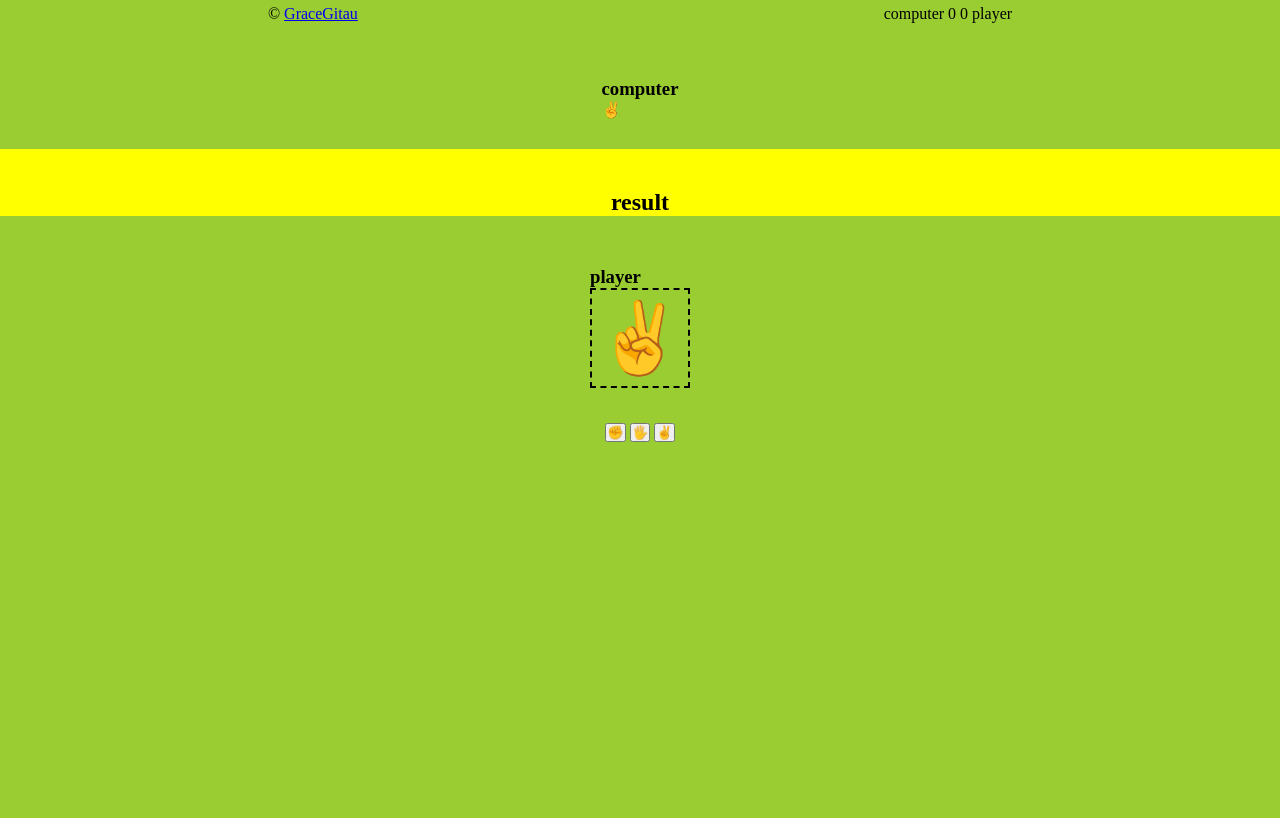
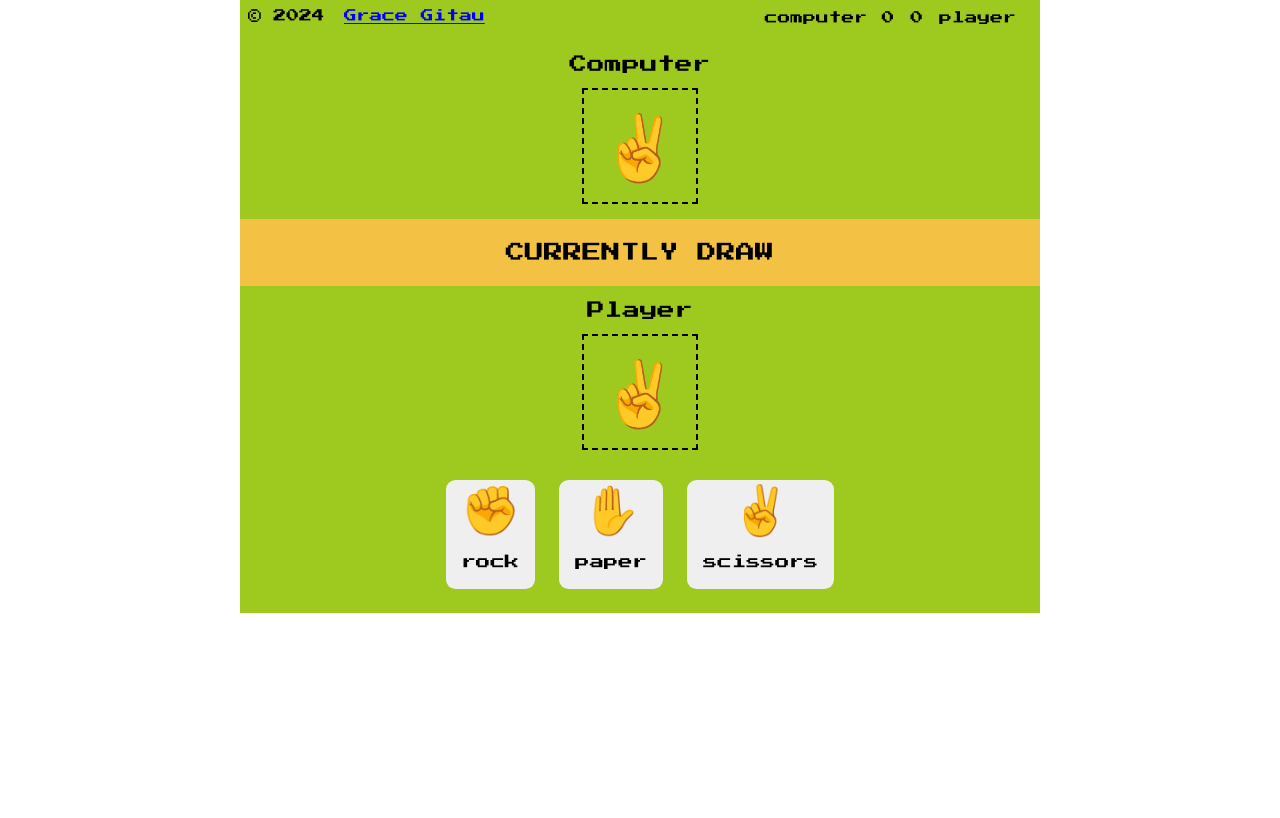
Before and after one commit to 1Gitau/rock-paper-scissors-game, a plain HTML site: page index.html in a window 1280 px wide. Drawn offline with Linux system fonts and the light colour scheme.

Commit message:
changing html and creating javascript code

```diff
--- a/app.js
+++ b/app.js
@@ -0,0 +1,57 @@
+const playerOption = ["rock", "paper","scissor","paper",
+    "rock","scissor","paper", "rock","scissor","rock", "paper","scissor","rock", "scissor","paper",
+    "rock", "paper","scissor"]
+
+const playerOptionIcon ={
+    rock: "&#9994;",
+    paper: "&#9995;",
+    scissor: "&#9996;"
+}
+
+const computerDispayChoice = document.getElementsByClassName("computer-dispay-choice")[0];
+const scoreResult = document.getElementsByClassName("result")[0];
+const playerDispayChoice = document.getElementsByClassName("player-dispay-choice")[0];
+const computerCount = document.getElementsByClassName("computer-count")[0];
+const playerCount = document.getElementsByClassName("player-count")[0];
+
+let defaultChoice = "scissor";
+
+function initializeDefaultChoice() {
+    playerDispayChoice.innerHTML = playerOptionIcon[defaultChoice];
+    computerDispayChoice.innerHTML = playerOptionIcon[defaultChoice];
+    scoreResult.textContent = "currently draw";
+}
+
+console.log(initializeDefaultChoice());
+
+
+function playgame (playerChoice){
+    const computerChoice = playerOption[Math.floor(Math.random()*3)];
+    let result;
+
+    if(computerChoice === playerChoice){
+        result = "draw"
+    }else if(computerChoice ==="rock" && playerChoice ==="scissor"){
+        result ="computer wins"
+    }else if(computerChoice ==="scissor" && playerChoice ==="rock"){
+        result ="player wins"
+    }else if(computerChoice ==="paper" && playerChoice ==="scissor"){
+        result ="player wins"
+    }else if(computerChoice ==="rock" && playerChoice ==="paper"){
+        result ="player wins"
+    }else if(computerChoice ==="scissor" && playerChoice ==="paper"){
+        result ="computer wins"
+    }else if(computerChoice ==="paper" && playerChoice ==="rock"){
+        result ="computer wins"
+    }
+
+    playerDispayChoice.innerHTML = playerOptionIcon[playerChoice];
+    computerDispayChoice.innerHTML = playerOptionIcon[computerChoice];
+    scoreResult.textContent = result;
+
+    if (result ==="computer wins"){
+        computerCount.textContent = parseInt(computerCount.textContent)+1;
+    }else if (result ==="player wins"){
+        playerCount.textContent = parseInt(playerCount.textContent)+1;
+    }
+}
--- a/index.html
+++ b/index.html
@@ -1,33 +1,82 @@
+
 <!DOCTYPE html>
 <html lang="en">
 <head>
     <meta charset="UTF-8">
     <meta name="viewport" content="width=device-width, initial-scale=1.0">
-    <title>Rock paper scissor</title>
+    <title>rock paper scissor game</title>
     <link rel="stylesheet" href="style.css">
+    <link rel="shortcut icon" href="assets/games.png" type="image/x-icon">
+
+    <link rel="stylesheet" href="https://cdnjs.cloudflare.com/ajax/libs/font-awesome/6.6.0/css/all.min.css">
 </head>
 <body>
-    <section class="game">
-        <div class="headers">
-            <div id="header">&copy; <a href="#">GraceGitau</a></header></div>
-            <div id="header2">computer 0 0 player </div>
+    <div class="game-container">
+        <div class="game-header">
+            <div class="game-header-items">
+                <p>&copy;  2024 </p>
+            <a href="#" style="color: blue;">Grace Gitau </a>
+            </div>
+            <div class="game-score-header">
+                <div class="computer-score">
+                    <p>computer   </p>
+                    <p class="computer-count ">0</p>
+                </div>
+                <div class="player-score">
+                    <p class="player-count">0</p>
+                    <p>player</p>
+                </div>
+
+            </div>
         </div>
-        <div class="play" id="comp">
-            <h3>computer</h3>
-        <div id="emoji">✌</div>
+
+        <div class="computer-display">
+            <h3 class="computer-title" id="computers-choice">computer</h3>
+            <div class="game-icon">
+                <div class="computer-dispay-choice">
+                </div>
+            </div>
         </div>
+
         <div class="result">
-            <h2>result</h2>
+
         </div>
-        <div class="play" id="player">
-            <h3>player</h3>
-            <div id="player-emoji">✌</div>
+
+
+
+        <div class="player-display">
+            <h3 class="player-title" id="player-choice">player</h3>
+            <div class="game-icon">
+                <div class="player-dispay-choice">
+                </div>
+            </div>
         </div>
-        <div class="choices">
-            <button>✊</button>
-            <button>🖐 </button>
-            <button>✌ </button>
+
+        <div class="choices" id="choices-win">
+            <button onclick="playgame('rock')" class="btn-game" id="game-icons-btn">
+                <div class="icon-choices">
+                    <span style="font-size:3rem">&#9994;</span>
+                    <p>rock</p>
+                </div>
+            </button>
+
+            <button  onclick="playgame('paper')"class="btn-game">
+                <div class="icon-choices">
+                    <span style='font-size:3rem;'>&#9995;</span>
+                    <p>paper</p>
+                </div>
+            </button>
+
+            <button  onclick="playgame('scissor')"class="btn-game" >
+                <div class="icon-choices">
+                    <span style="font-size:3rem;">&#9996;</span>
+                    <p>scissors</p>
+                </div>
+             </button>
+
         </div>
-    </section>
+
+    </div>
+    <script  type="text/javascript" src="app.js"></script>
 </body>
 </html>
--- a/style.css
+++ b/style.css
@@ -1,53 +1,170 @@
+@import url('https://fonts.googleapis.com/css2?family=Press+Start+2P&display=swap');
 *{
+    margin: 0;
+    border-radius: 0;
     padding: 0;
-    margin: 0  auto;
-    box-sizing: border-box;
+}
+body{
+    width: 100%;
+    font-family: "Press Start 2P", system-ui;
+}
+/*html{
+    font-size:62.5%
+}*/
+
+:root{
+    --header-font-size: .8rem;
+    --main-color:rgb(158,201,30);
+    --primary-color:rgb(243,194,69);
+}
+
+.game-container{
+    background-color:var(--main-color);
+    /*padding-top: 0rem;
+    margin: 0rem 18rem 0rem 18rem;*/
+    margin: auto;
+    max-height: 100vh;
+
+    width: 50rem;
+}
+.game-header{
+    display: flex;
+    align-items: center;
+    justify-content:space-between;
+    font-size: .7rem;
+    font-weight: 500;
+}
+
+.game-header-items{
+    display: flex;
+    gap: 1.2rem;
+    padding-left: .5rem;
+    padding-top: .4rem;
+    font-size: .8rem;
+    letter-spacing:1;
+}
+
+.game-score-header{
+    display: flex;
+    gap: 1rem;
+    padding-right: 1.5rem;
+    padding-top: .7rem;
+
+}
+.computer-score{
+    display: flex;
+    gap: .9rem;
+    font-size: var(--header-font-size);
+}
+
+.player-score{
+    display: flex;
+    gap: 1rem;
+    font-size: var(--header-font-size);
+}
+
+.computer-title{
+    text-align: center;
+    font-weight: 500;
+    text-transform: capitalize;
+    font-size: 1.1rem;
+    line-height: 1;
+    margin-top: 2rem;
+}
+
+
+.computer-game{
+
+    align-items: center;
+}
+
+.computer-dispay-choice{
+    align-items: center;
+    justify-content: center;
+    font-size:4rem;
+    margin: auto;
+}
+
+
+
+.game-icon{
+    align-content: center;
+    justify-content: center;
+    border: .15rem dashed black;
+    width: 7rem;
+    height: 7rem;
+    margin: auto;
+    margin-bottom: .9rem;
+    margin-top: .9rem;
+    text-align: center;
 
 }
 
+.result{
+    background-color:var(--primary-color);
+    padding: 1.5rem;
+    text-align: center;
+    font-size: 1.2rem;
+    text-transform: uppercase;
+    font-weight:500;
+    letter-spacing: 1;
+}
 
-.headers{
+.score-result{
+    text-align: center;
+    font-weight:500;
+    font-size:1.3rem;
+    text-transform: uppercase;
+    padding-top: .6rem;
+}
 
+.player-game{
+    align-items: center;
+    justify-content: center;
+}
+
+.player-title{
+    text-align: center;
+    padding-top: 1rem;
+    font-weight: 500;
+    text-transform: capitalize;
+    font-size: 1.1rem;
+    line-height: 1;
+}
+
+.player-dispay-choice{
+    align-items: center;
+    justify-content: center;
+    font-size:4rem;
+    margin: auto;
+}
+.choices{
     display: flex;
-    justify-content: space-between;
-    margin: 5px;
+    gap: 1.5rem;
+    align-items: center;
+    justify-content: center;
+    padding-top: 1rem;
+    text-align: center;
+}
 
+.btn-game{
+    height: 6.8rem;
+    border-radius: .6rem;
+    font-size: 1rem;
+    /*padding-right: 1.9rem;
+    padding-bottom: 1rem;
+    margin-bottom: 1.8rem;*/
+    border: transparent;
+    cursor: pointer;
+    text-align: center;
+    margin-bottom: 1.5rem;
 }
 
 
-body{
-    background-color: yellowgreen;
+.icon-choices p{
+    text-align: center;
+    font-size: .9rem;
+    margin: 1rem;
+    margin-bottom: 1rem;
+    font-family: "Press Start 2P", system-ui;
 }
-#comp, #player{
-    width: max-content;
-    margin: auto;
-    padding-top: 50px;
-    padding-bottom: 30px;
-}
-#computer-emoji, #player-emoji{
-    width: 100px;
-    height: 100px;
-    border: 2px dashed black;
-    display: flex;
-    flex-direction: column;
-    justify-content: center;
-  align-items: center;
-  font-size: 70px;
-
-}
-.result{
-   display: flex;
-   flex-direction: column;
-   justify-content: center;
-   align-items: center;
-   padding-top: 40px;
-   background-color: yellow;
-}
-.choices{
-    width: max-content;
-    margin: 0auto;
-    padding: 5px;
-    height: 50vh;
-
-
-}
```
